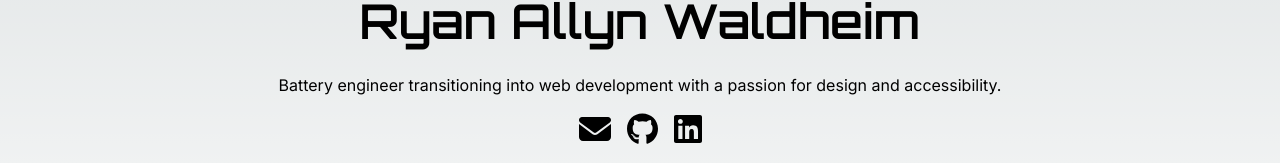
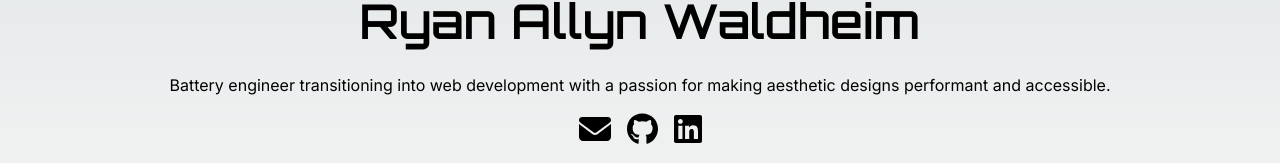
Before and after one commit to 2Ryan09/site, a Next.js app: page / in a window 1280 px wide. Shown: the part 344-507 px from the top of the page. Built offline with nearby package versions, Linux system fonts and the light colour scheme.

Commit message:
update tagline

```diff
--- a/src/app/page.tsx
+++ b/src/app/page.tsx
@@ -22,7 +22,7 @@ export default function Home() {
         <h1 className={orbitron.className} style={{fontSize: '3rem', fontWeight: 600}}>Ryan Allyn Waldheim</h1>
       </div>
       <div className="flex flex-col justify-center text-center p-2">
-        <p>Battery engineer transitioning into web development with a passion for design and accessibility.</p>
+        <p>Battery engineer transitioning into web development with a passion for making aesthetic designs performant and accessible.</p>
       </div>
       <div className="flex space-x-4 p-2">
         <Link href="mailto:ryan@waldhe.im">
```
Also changed, not shown: src/app/KalniaGlaze-VariableFont_wdth,wght.ttf (deleted).
